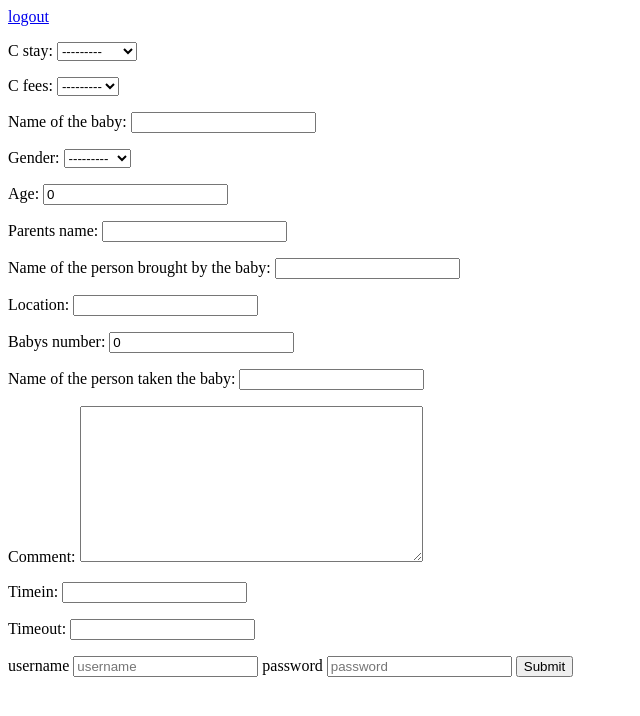
After one commit to katusabescovia/forms, a Django app: template form/templates/login.html in a window 1280 px wide. The commit adds this page. Shown: the top 716 px of the page, without its empty margins (0-640 px from the left). Run offline with Django 5.2, Linux system fonts and the light colour scheme; the template is opened without the code that fills it: values that come from a table or form of the project are taken from there, others are empty; data comes from the database, SQL or seed files in the repository; both versions use the stored data as it was after the commit.

Commit message:
added new changes in the fews

```diff
--- a/form/forms.py
+++ b/form/forms.py
@@ -5,7 +5,16 @@ class BabiesFormForm(forms.ModelForm):
     class Meta:
         model = Babiesform
         fields = '__all__'
-
-# widget = {
-#     "name":forms.TextInput(attrs={'class': 'form-control'})
-# }
+        widgets = {
+            'name_of_the_baby': forms.TextInput(attrs={'class': 'form-control'}),
+            'age': forms.TextInput(attrs={'class': 'form-control'}),
+            'gender': forms.Select(attrs={'class': 'form-control'}),
+            'parents_name': forms.TextInput(attrs={'class': 'form-control'}),
+            'location': forms.TextInput(attrs={'class': 'form-control'}),
+            'babys_number': forms.TextInput(attrs={'class': 'form-control'}),
+            'comment': forms.Textarea(attrs={'class': 'form-control'}),
+            'timein': forms.TimeInput(attrs={'class': 'form-control'}),
+            'timeout': forms.TimeInput(attrs={'class': 'form-control'}),
+            'c_stay': forms.Select(attrs={'class': 'form-control'}),
+            'c_fees': forms.Select(attrs={'class': 'form-control'}),
+            'name_of_the_person_brought_by_the_baby': forms.TextInput(attrs={'class': 'form-control'}),}
--- a/form/models.py
+++ b/form/models.py
@@ -23,9 +23,16 @@ class Babiesform(models.Model):
     name_of_the_person_brought_by_the_baby=models.CharField(max_length=200)
     location=models.CharField(max_length=50, null=True, blank=True)
     babys_number=models.IntegerField(default=0 ,null=True, blank=True)
+    name_of_the_person_taken_the_baby=models.CharField(max_length=200)
     comment=models.TextField(blank=True,null=True )
     timein=models.TimeField(null=False, blank=False)
     timeout=models.TimeField(null=False, blank=False)
 
     def __str__(self):
         return self.name_of_the_baby
+
+    # class Login(models.Model):
+    #         username=models.CharField(max_length=200)
+    #         password=models.CharField(max_length=200)
+    #         def __str__(self):
+    #             return self.username
--- a/form/templates/add.html
+++ b/form/templates/add.html
@@ -1,4 +1,4 @@
-
+{% load static %}
 <!DOCTYPE html>
 <html lang="en">
 <head>
--- /dev/null
+++ b/form/templates/login.html
@@ -0,0 +1,25 @@
+{% load static %}
+
+
+<!DOCTYPE html>
+<html lang="en">
+<head>
+    <meta charset="UTF-8">
+    <meta name="viewport" content="width=device-width, initial-scale=1.0">
+    <title>Document</title>
+</head>
+<body>
+    <a href="/">logout</a>
+<form method="POST" action>
+    {% csrf_token %}
+    {{ form.as_p }}
+    <label for="username" >username</label>
+    <input type="text" id="username" name="username" placeholder="username">
+    <label for="password" >password</label>
+    <input type="password" id="password" name="password" placeholder="password">
+    <button type="submit">Submit</button>
+</form>
+
+
+</body>
+</html>
--- a/form/templates/sitterform.html
+++ b/form/templates/sitterform.html
@@ -33,7 +33,7 @@
             </tr>
         </thead>
         <tbody>
- {% for each in babies_informations %}
+ {% for each in babies %}
             <tr >
                 <td> {{each.id}}</td>
                <td>{{each.c_stay}}</td>
--- a/form/urls.py
+++ b/form/urls.py
@@ -7,6 +7,7 @@ urlpatterns = [
 
     path('edit/<int:id>/', views.edit, name='edit'),
     path('read/<int:id>/', views.read, name='read'),
+    path('logout/', views.logout, name='logout'),
 
 
 ]
```
Also changed, not shown: form/templates/read.html (+8 -3 lines), form/views.py (+29 -9 lines), db.sqlite3, form/migrations/0004_babiesform_name_of_the_person_taken_the_baby.py (added), form/templates/logout.html (added).
